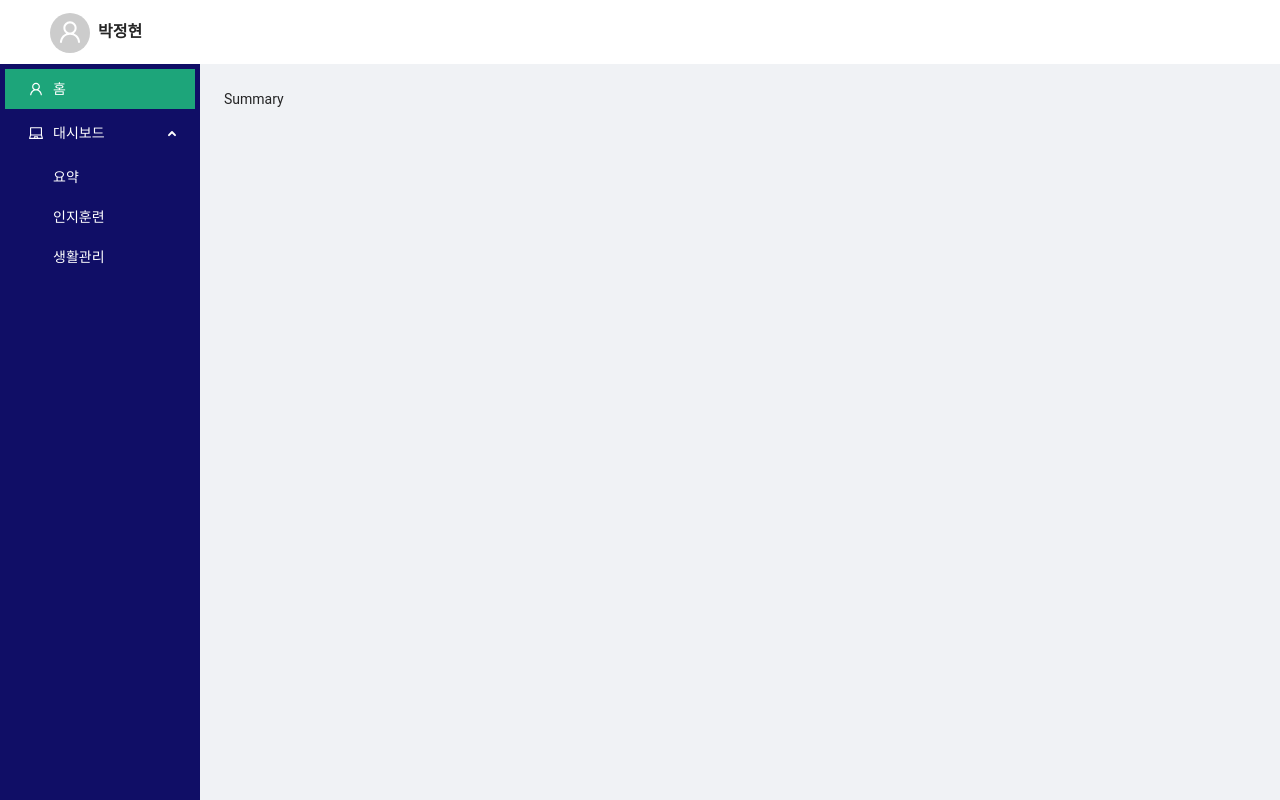
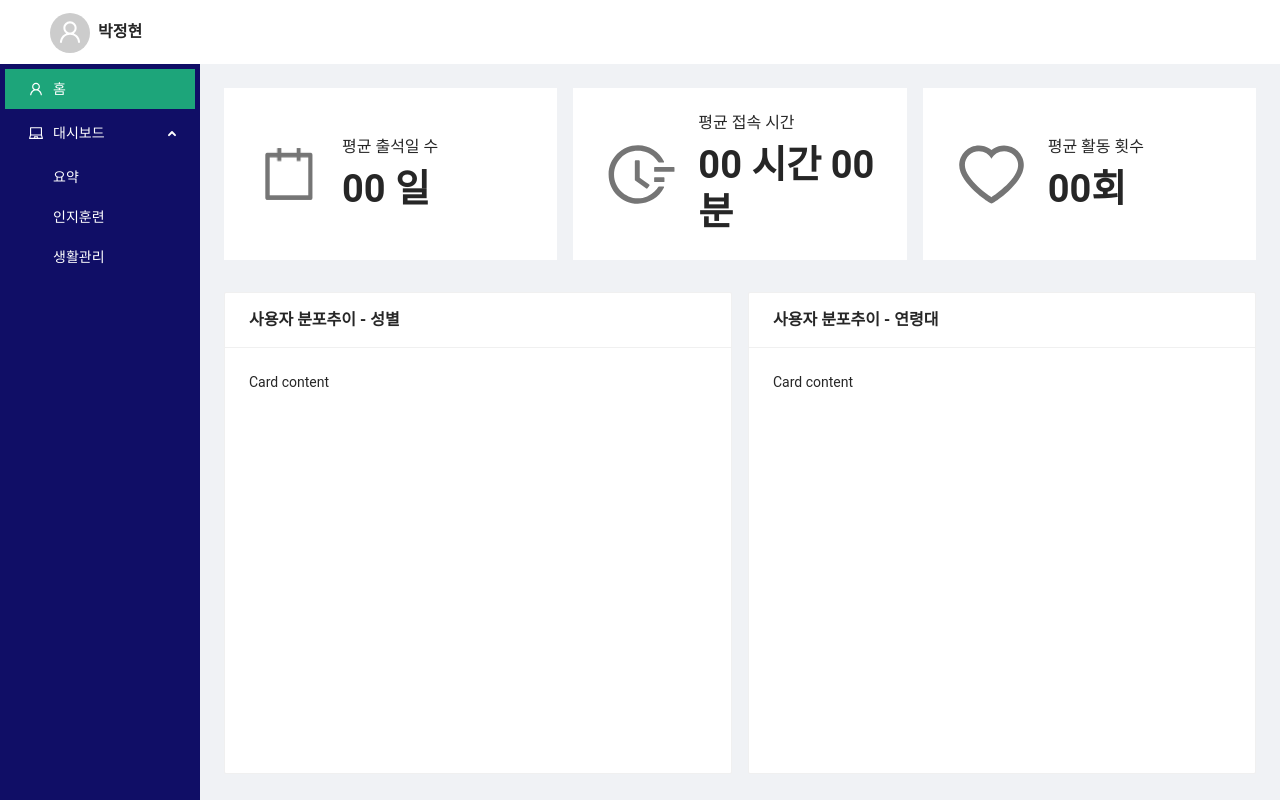
Before and after one commit to mementomoriCarpediem/silvia_react_ParkJunghyun, a React (Create React App) app: page /dashboard/summary in a window 1280 px wide. Built offline with nearby package versions, Linux system fonts and the light colour scheme.

Commit message:
Add:Summary page without chart

```diff
--- a/package.json
+++ b/package.json
@@ -3,6 +3,7 @@
   "version": "0.1.0",
   "private": true,
   "dependencies": {
+    "@ant-design/icons": "^4.7.0",
     "@craco/craco": "^6.4.3",
     "@testing-library/jest-dom": "^5.14.1",
     "@testing-library/react": "^13.0.0",
--- /dev/null
+++ b/src/assets/icons/index.tsx
@@ -0,0 +1 @@
+export const ReportIcon = require('../icons/calendar.png');
--- /dev/null
+++ b/src/pages/dashboard/summary/Summary.less
@@ -0,0 +1,3 @@
+// .test {
+//   background-color: blue;
+// }
--- a/src/pages/dashboard/summary/Summary.tsx
+++ b/src/pages/dashboard/summary/Summary.tsx
@@ -1,9 +1,93 @@
 import React from 'react';
+import { Card, Col, Image, Row, Space, Typography } from 'antd';
+import { ReportIcon } from '../../../assets/icons';
+import { FieldTimeOutlined, HeartOutlined } from '@ant-design/icons';
+
+// import styles from './Summary.less';
+
+const { Title } = Typography;
 
 type Props = {};
 
 function Summary({}: Props) {
-  return <div>Summary</div>;
+  return (
+    <>
+      <Row gutter={[16, 16]} style={{ marginBottom: 32, height: '25%' }}>
+        <Col span={8}>
+          <Space
+            style={{
+              width: '100%',
+              height: '100%',
+              paddingLeft: 20,
+              backgroundColor: 'white',
+            }}
+          >
+            <Image src={ReportIcon} width={90} preview={false} />
+            <Space direction="vertical">
+              <Typography style={{ fontSize: 16 }}>평균 출석일 수</Typography>
+              <Title style={{ margin: 0 }}>00 일</Title>
+            </Space>
+          </Space>
+        </Col>
+        <Col span={8}>
+          <Space
+            style={{
+              width: '100%',
+              height: '100%',
+              paddingLeft: 20,
+              backgroundColor: 'white',
+            }}
+          >
+            <FieldTimeOutlined
+              style={{ fontSize: 67, color: '#757575', padding: 15 }}
+            />
+            <Space direction="vertical">
+              <Typography style={{ fontSize: 16 }}>평균 접속 시간</Typography>
+              <Title style={{ margin: 0 }}>00 시간 00분</Title>
+            </Space>
+          </Space>
+        </Col>
+        <Col span={8}>
+          <Space
+            style={{
+              width: '100%',
+              height: '100%',
+              paddingLeft: 20,
+              backgroundColor: 'white',
+            }}
+          >
+            <HeartOutlined
+              style={{ fontSize: 67, color: '#757575', padding: 15 }}
+            />
+            <Space direction="vertical">
+              <Typography style={{ fontSize: 16 }}>평균 활동 횟수</Typography>
+              <Title style={{ margin: 0 }}>00회</Title>
+            </Space>
+          </Space>
+        </Col>
+      </Row>
+      <Row gutter={[16, 16]} style={{ height: '70%' }}>
+        <Col span={12}>
+          <Card
+            title="사용자 분포추이 - 성별"
+            headStyle={{ fontWeight: 'bold' }}
+            style={{ backgroundColor: 'white', height: '100%' }}
+          >
+            <p>Card content</p>
+          </Card>
+        </Col>
+        <Col span={12}>
+          <Card
+            title="사용자 분포추이 - 연령대"
+            headStyle={{ fontWeight: 'bold' }}
+            style={{ backgroundColor: 'white', height: '100%' }}
+          >
+            <p>Card content</p>
+          </Card>
+        </Col>
+      </Row>
+    </>
+  );
 }
 
 export default Summary;
--- a/tsconfig.path.json
+++ b/tsconfig.path.json
@@ -6,7 +6,8 @@
       "@layouts/*": ["src/layouts/*"],
       "@pages/*": ["src/pages/*"],
       "@routes/*": ["src/routes/*"],
-      "@themes/*": ["src/themes/*"]
+      "@themes/*": ["src/themes/*"],
+      "@assets/*": ["src/assets/*"]
     }
   }
 }
```
Also changed, not shown: src/assets/icons/calendar.png (added).
